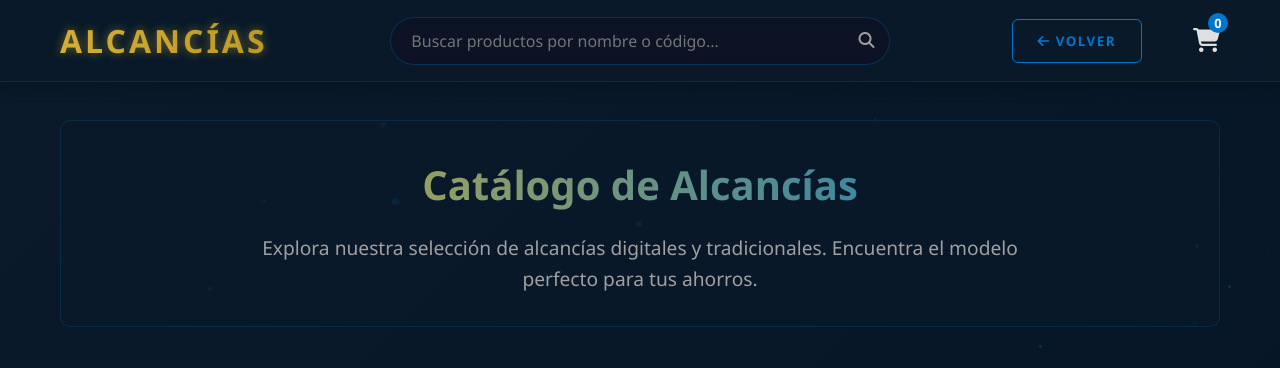
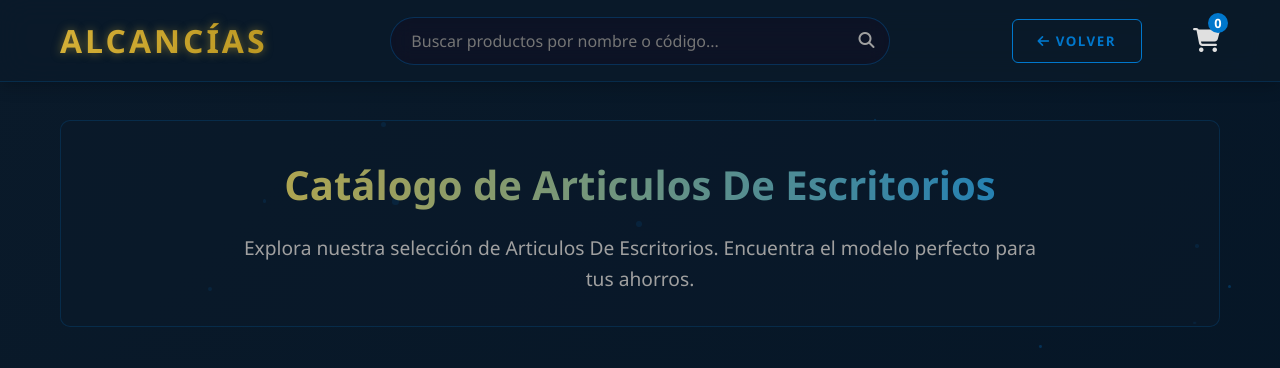
Before and after one commit to welding30001994/excelencia-venta, a plain HTML site: page ARTÍCULOS-DE-ESCRITORIO/index.html in a window 1280 px wide. Shown: the top 368 px of the page. Drawn offline with Linux system fonts and the light colour scheme.

Commit message:
Subiendo mi documento

```diff
--- a/ARTÍCULOS-DE-ESCRITORIO/index.html
+++ b/ARTÍCULOS-DE-ESCRITORIO/index.html
@@ -3,7 +3,7 @@
 <head>
     <meta charset="UTF-8">
     <meta name="viewport" content="width=device-width, initial-scale=1.0">
-    <title>ALCANCÍAS | COMERCIAL LA EXCELENCIA</title>
+    <title>ARTICULOS DE ESCRITORIOS | COMERCIAL LA EXCELENCIA</title>
     <!-- Font Awesome -->
     <link rel="stylesheet" href="https://cdnjs.cloudflare.com/ajax/libs/font-awesome/6.4.0/css/all.min.css">
     <!-- Google Fonts -->
@@ -1041,8 +1041,8 @@
     <div class="dashboard">
         <div class="container">
             <div class="welcome-section">
-                <h1 class="welcome-title">Catálogo de Alcancías</h1>
-                <p class="welcome-subtitle">Explora nuestra selección de alcancías digitales y tradicionales. Encuentra el modelo perfecto para tus ahorros.</p>
+                <h1 class="welcome-title">Catálogo de Articulos De Escritorios</h1>
+                <p class="welcome-subtitle">Explora nuestra selección de Articulos De Escritorios. Encuentra el modelo perfecto para tus ahorros.</p>
             </div>
 
             <div class="products-grid" id="productsGrid">
@@ -1211,7 +1211,7 @@
         // Variables globales
         let cart = [];
         let filteredProducts = [...products];
-        const categoryName = "ALCANCÍAS";
+        const categoryName = "ARTICULOS DE ESCRITORIOS";
         let cartData = {};
 
         // Elementos DOM
```
